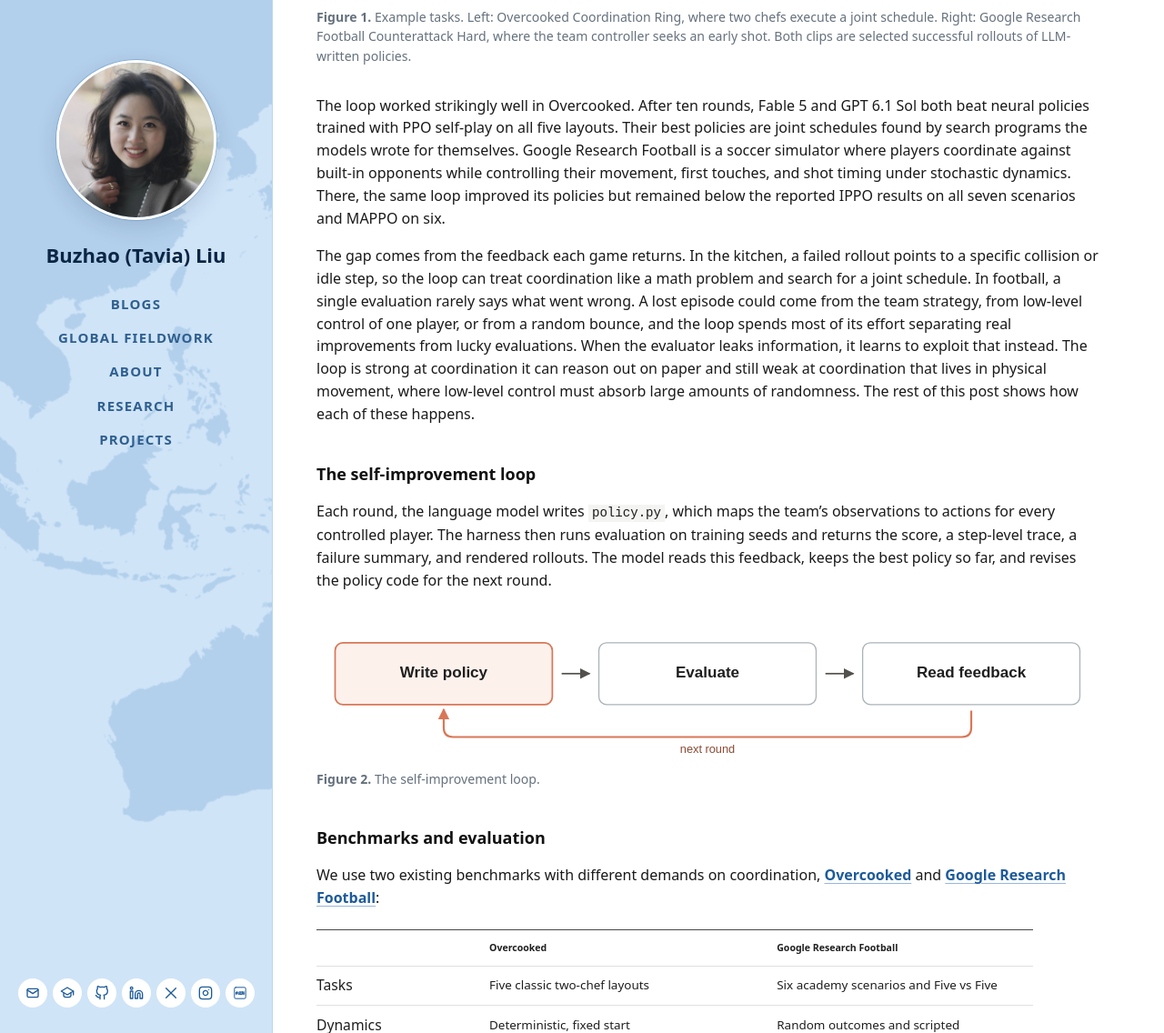
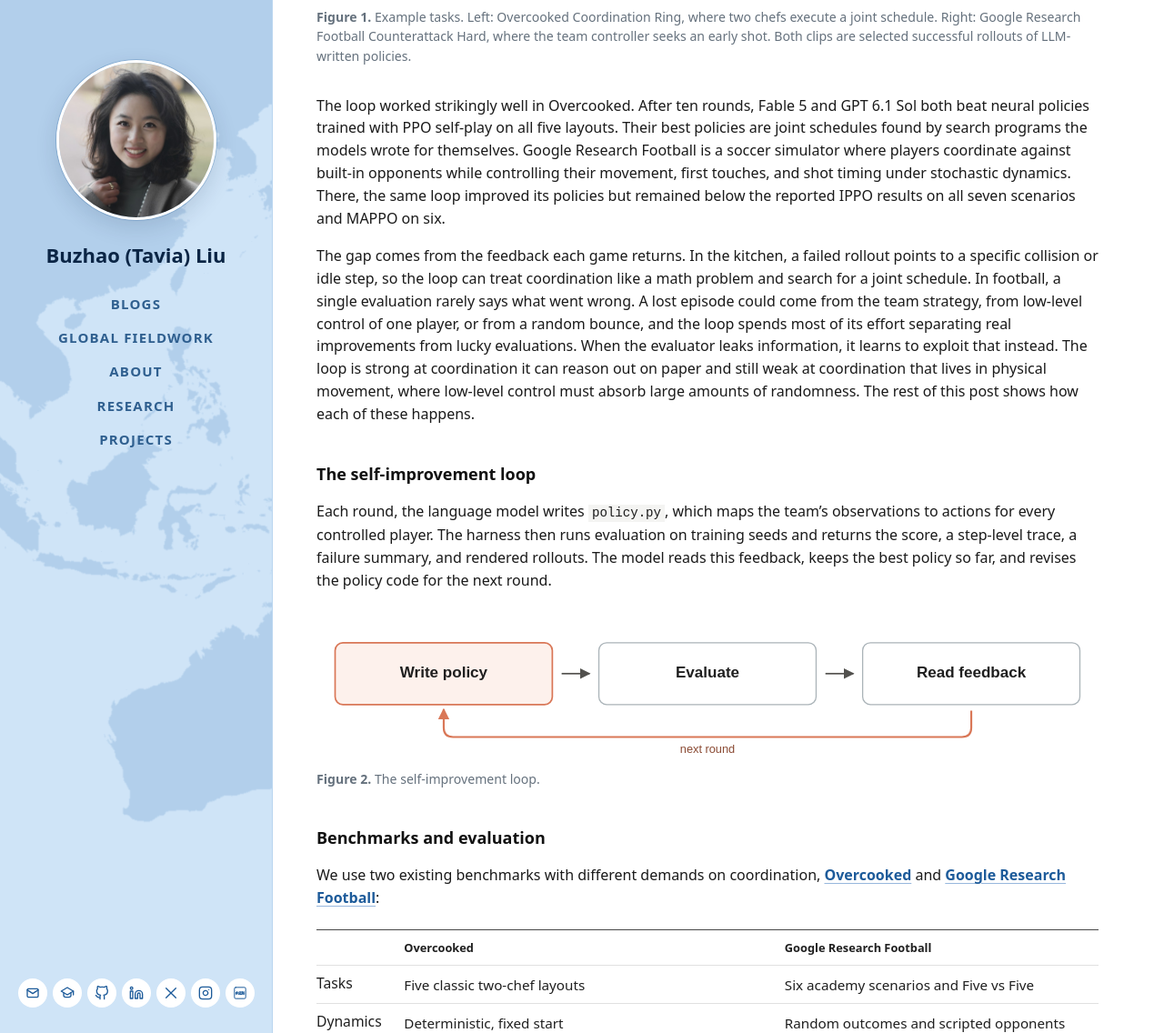
Before and after one commit to tavia-liu/tavia-liu.github.io, a Jekyll site: the page built from _posts/2026-10-31-self-improving-code-as-policies.md, in a window 1280 px wide and 1400 px high, scrolled down 500 px. Shown: the part 264-1400 px from the top of the window at 91% size. Built offline with Jekyll 4.4.1, drawn with Linux system fonts in a browser that asks for light colours; some of the changed text lies outside the part shown.

Commit message:
Blog tables: fit text column, larger font

```diff
--- a/_layouts/default.html
+++ b/_layouts/default.html
@@ -19,7 +19,7 @@
     <link rel="apple-touch-icon" href="{{ '/apple-touch-icon.png' | relative_url }}">
     <link rel="canonical" href="{{ page.url | absolute_url }}">
     <link rel="alternate" type="application/rss+xml" title="{{ site.title }}" href="{{ '/feed.xml' | relative_url }}">
-    <link rel="stylesheet" href="{{ '/assets/css/main.css?v=1793500000' | relative_url }}">
+    <link rel="stylesheet" href="{{ '/assets/css/main.css?v=1793600000' | relative_url }}">
     <link rel="stylesheet" href="{{ '/assets/css/sidebar.css?v=1791816884' | relative_url }}">
   </head>
   <body{% if page.url == "/" %} class="is-home"{% endif %}>
--- a/assets/css/main.css
+++ b/assets/css/main.css
@@ -2247,3 +2247,33 @@ body { color: #1a1a1a; }
   .reflection-photo-grid--three .reflection-photo:last-child { grid-column: span 2; }
   .reflection-photo-grid--three .reflection-photo:last-child img { aspect-ratio: 16 / 9; }
 }
+
+/* Blog post tables: fit the text column, readable size */
+.blog-article .prose table {
+  display: table;
+  width: 100%;
+  max-width: 100%;
+  overflow-x: visible;
+  font-size: 0.95rem;
+}
+.blog-article .prose thead,
+.blog-article .prose tbody { min-width: 0; }
+.blog-article .prose th,
+.blog-article .prose td,
+.blog-article .prose th:first-child,
+.blog-article .prose td:first-child,
+.blog-article .prose th:last-child,
+.blog-article .prose td:last-child {
+  min-width: 0;
+  padding: 0.6rem 0.9rem 0.6rem 0;
+}
+.blog-article .prose th:last-child,
+.blog-article .prose td:last-child { padding-right: 0; }
+.blog-article .prose th { font-size: 0.8rem; }
+@media (max-width: 700px) {
+  .blog-article .prose table {
+    display: block;
+    overflow-x: auto;
+    font-size: 0.85rem;
+  }
+}
```
